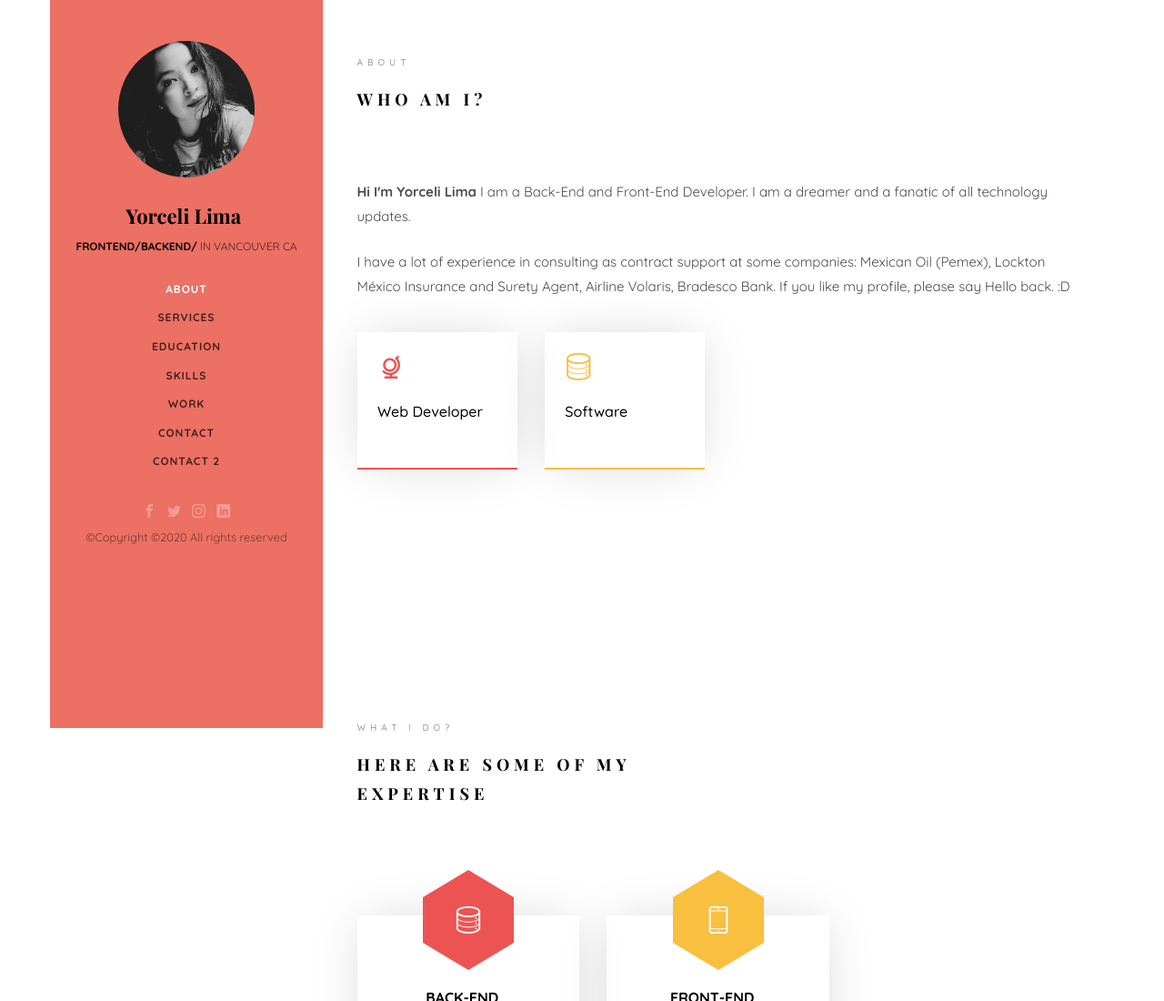
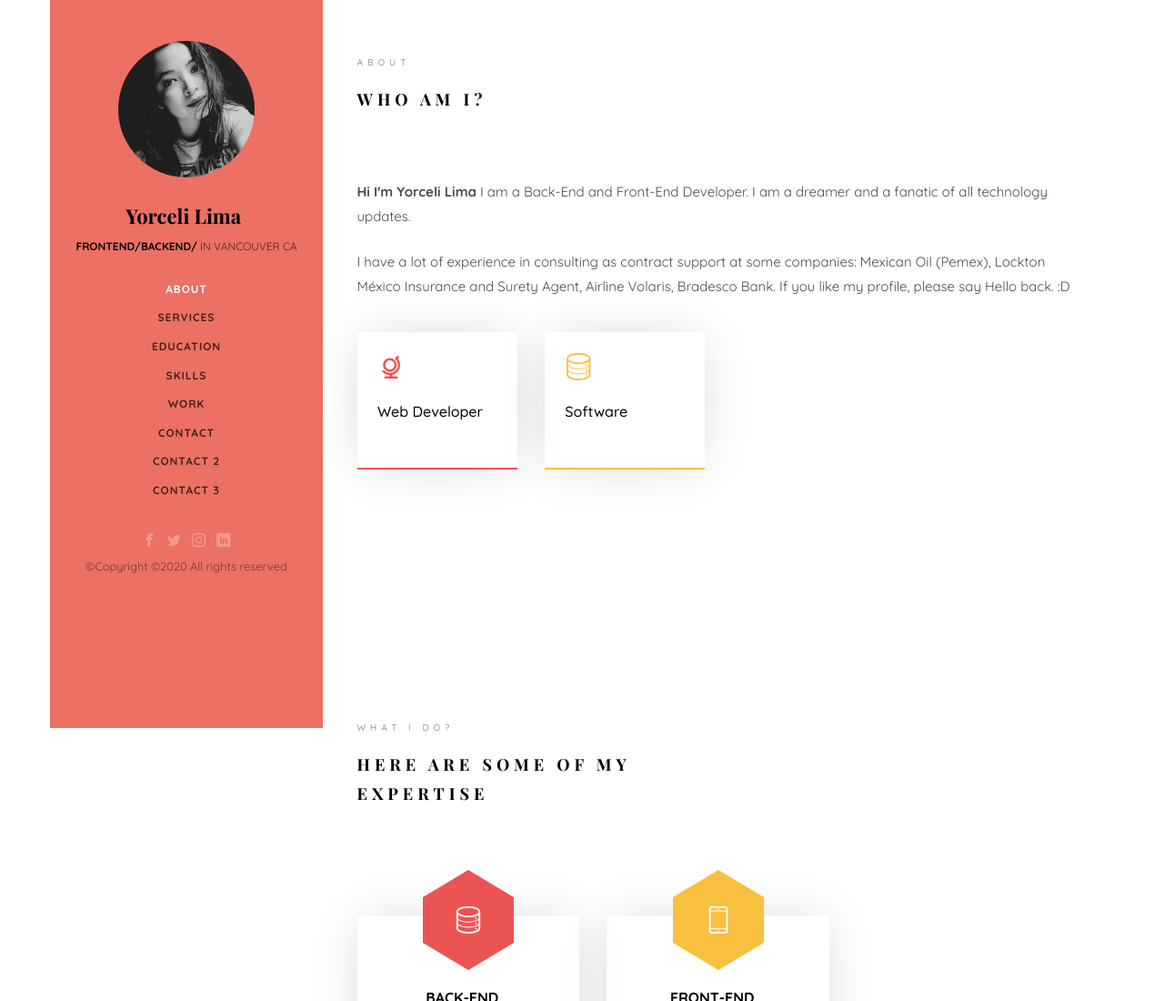
Before and after one commit to yosslim/personalProject, a plain HTML site: page index.html in a window 1280 px wide. Shown: the top 1100 px of the page at 91% size. Drawn offline with nearby package versions, Linux system fonts and the light colour scheme; files whose address does not match are found by name; a web font is replaced by a local one.

Commit message:
testcommit

```diff
--- a/index.html
+++ b/index.html
@@ -72,7 +72,7 @@
 						<li><a href="#" data-nav-section="work">Work</a></li>
 						<li><a href="#" data-nav-section="contact">Contact</a></li>
 						<li><a href="#" data-nav-section="contact">Contact 2</a></li>
-
+						<li><a href="#" data-nav-section="contact">Contact 3</a></li>
 					</ul>
 				</div>
 			</nav>
```
